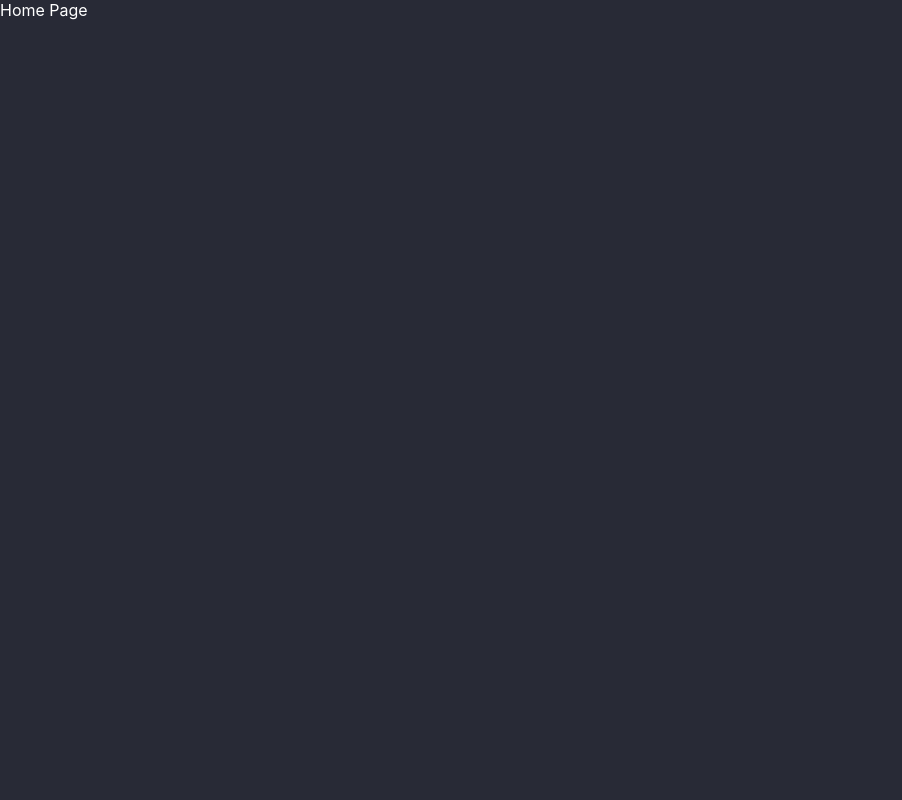
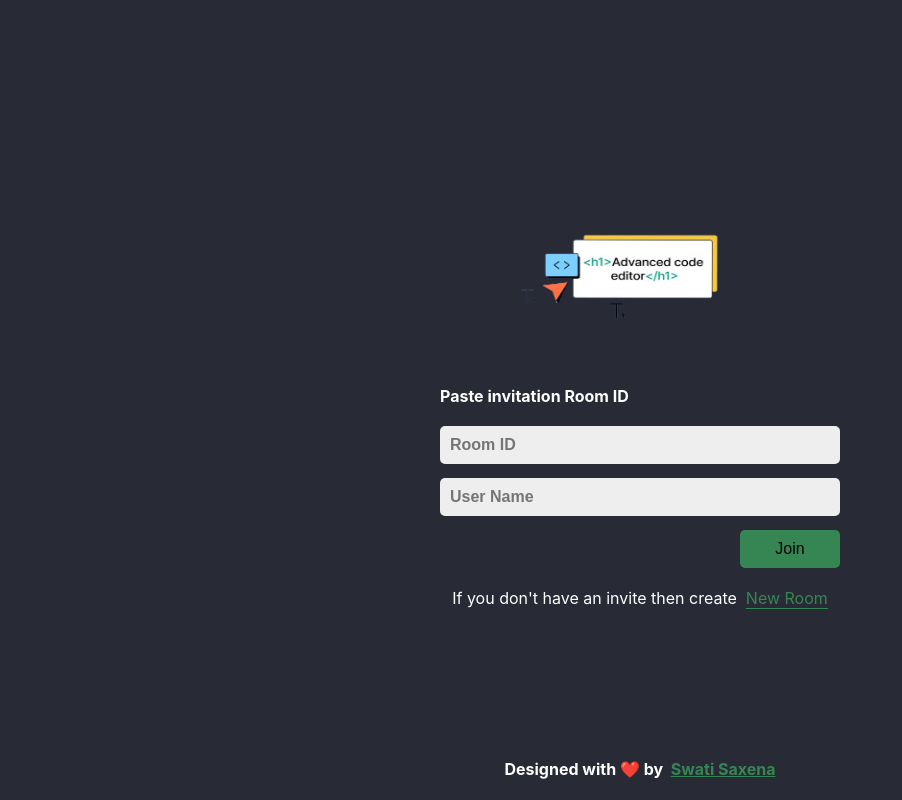
Before and after one commit to swati2904/Sync_Code_Studio, a React (Create React App) app: page / in a window 1280 px wide. Shown: the whole page, without its empty margins (0-902 px from the left). Built offline with nearby package versions, Linux system fonts and the light colour scheme.

Commit message:
Added Home page

```diff
--- a/src/pages/Home.js
+++ b/src/pages/Home.js
@@ -1,6 +1,96 @@
-import React from "react";
+import React, { useState } from "react";
+import { v4 as uuidV4 } from "uuid";
+import toast from "react-hot-toast";
+import { useNavigate } from "react-router-dom";
 
 const Home = () => {
-  return <div>Home Page</div>;
+  const navigate = useNavigate();
+  const [roomId, setRoomId] = useState("");
+  const [username, setUsername] = useState("");
+
+  const createnewRoom = (e) => {
+    e.preventDefault();
+    const id = uuidV4();
+    setRoomId(id);
+    toast.success("Created a new room");
+  };
+
+  const joinRoom = () => {
+    if (!roomId || !username) {
+      toast.error("Room ID & username is required");
+      return;
+    }
+
+    //   Redirect to editorpage
+    navigate(`/editor/${roomId}`, {
+      state: {
+        username,
+      },
+    });
+  };
+
+  const handleInputEnter = (e) => {
+    if (e.code === "Enter") {
+      joinRoom();
+    }
+  };
+
+  return (
+    <div className="homePageWrapper">
+      <div className="formWrapper">
+        <img
+          className="homePageLogo"
+          src="/code_sync.png"
+          alt="code-sync-logo"
+        />
+
+        <h4 className="mainLabel"> Paste invitation Room ID</h4>
+
+        <div className="inputGroup">
+          <input
+            type="text"
+            className="inputBox"
+            placeholder="Room ID"
+            value={roomId}
+            onChange={(e) => setRoomId(e.target.value)}
+            onKeyUp={handleInputEnter}
+          />
+
+          <input
+            type="text"
+            className="inputBox"
+            placeholder="User Name"
+            value={username}
+            onChange={(e) => setUsername(e.target.value)}
+            onKeyUp={handleInputEnter}
+          />
+
+          <button className="btn joinBtn" onClick={joinRoom}>
+            Join
+          </button>
+
+          <span className="createInfo">
+            If you don't have an invite then create &nbsp;
+            <a onClick={createnewRoom} href="" className="createNewBtn">
+              New Room
+            </a>
+          </span>
+        </div>
+      </div>
+      <footer className="footer">
+        <h4>
+          Designed with ❤️ by &nbsp;
+          <a
+            href={"https://github.com/swati2904/Sync_Code_Studio"}
+            target="_blank"
+            className="link footer__link"
+            rel="noreferrer"
+          >
+            Swati Saxena
+          </a>
+        </h4>
+      </footer>
+    </div>
+  );
 };
 export default Home;
```
